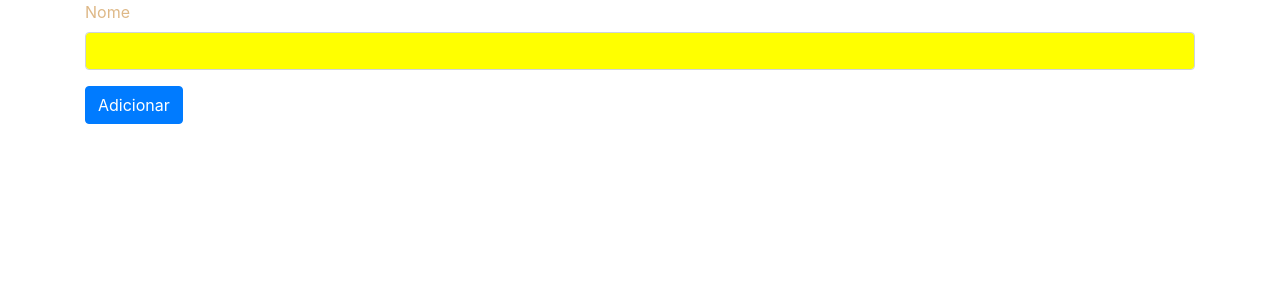
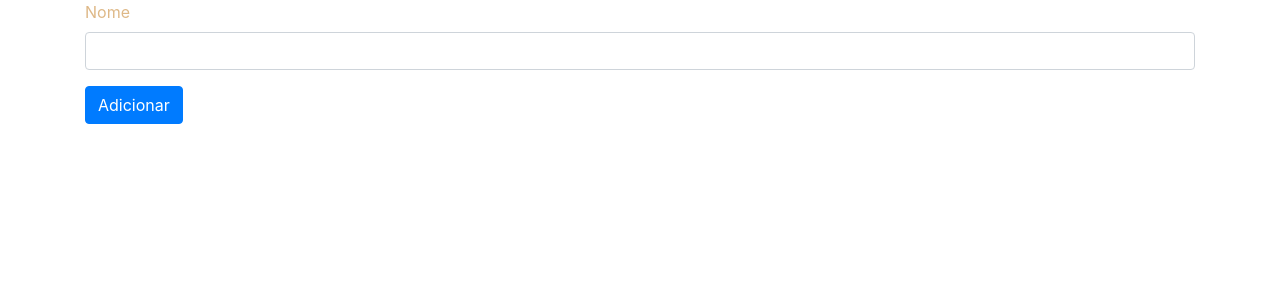
Before and after one commit to diogenesricardo/quadroAndroid, an Angular app: page / in a window 1280 px wide. Shown: the top 300 px of the page. Built offline with nearby package versions, Linux system fonts and the light colour scheme.

Commit message:
HostBinding

```diff
--- a/src/app/campo-colorido.directive.ts
+++ b/src/app/campo-colorido.directive.ts
@@ -1,16 +1,18 @@
-import { Directive, ElementRef, Renderer2 } from '@angular/core';
+import { Directive, HostListener, HostBinding } from '@angular/core';
 
 @Directive({
   selector: '[appCampoColorido]'
 })
 export class CampoColoridoDirective {
 
-  constructor(
-    private elementRef: ElementRef,
-    private renderer: Renderer2
-  ) {
-    this.renderer.setStyle(this.elementRef.nativeElement,
-      'background-color', 'yellow');
+  @HostBinding('style.backgroundColor') corDeFundo: string;
+
+  @HostListener('focus') aoGanharFoco() {
+    this.corDeFundo = 'gray';
+  }
+
+  @HostListener('blur') aoPerderFoco() {
+    this.corDeFundo = 'transparent';
   }
 
 }
```
Also changed, not shown: src/app/pessoa-form/pessoa-form.component.ts (line endings or trailing spaces).
